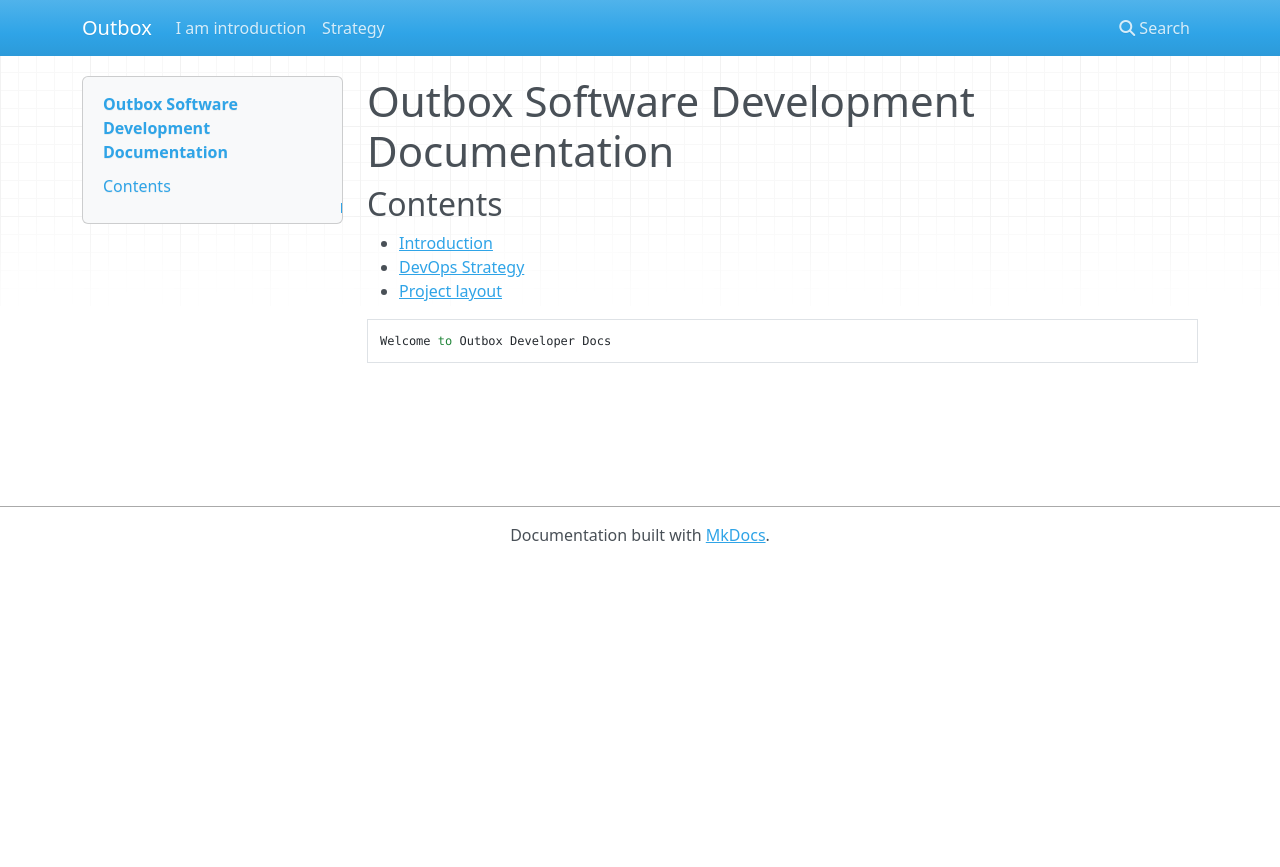
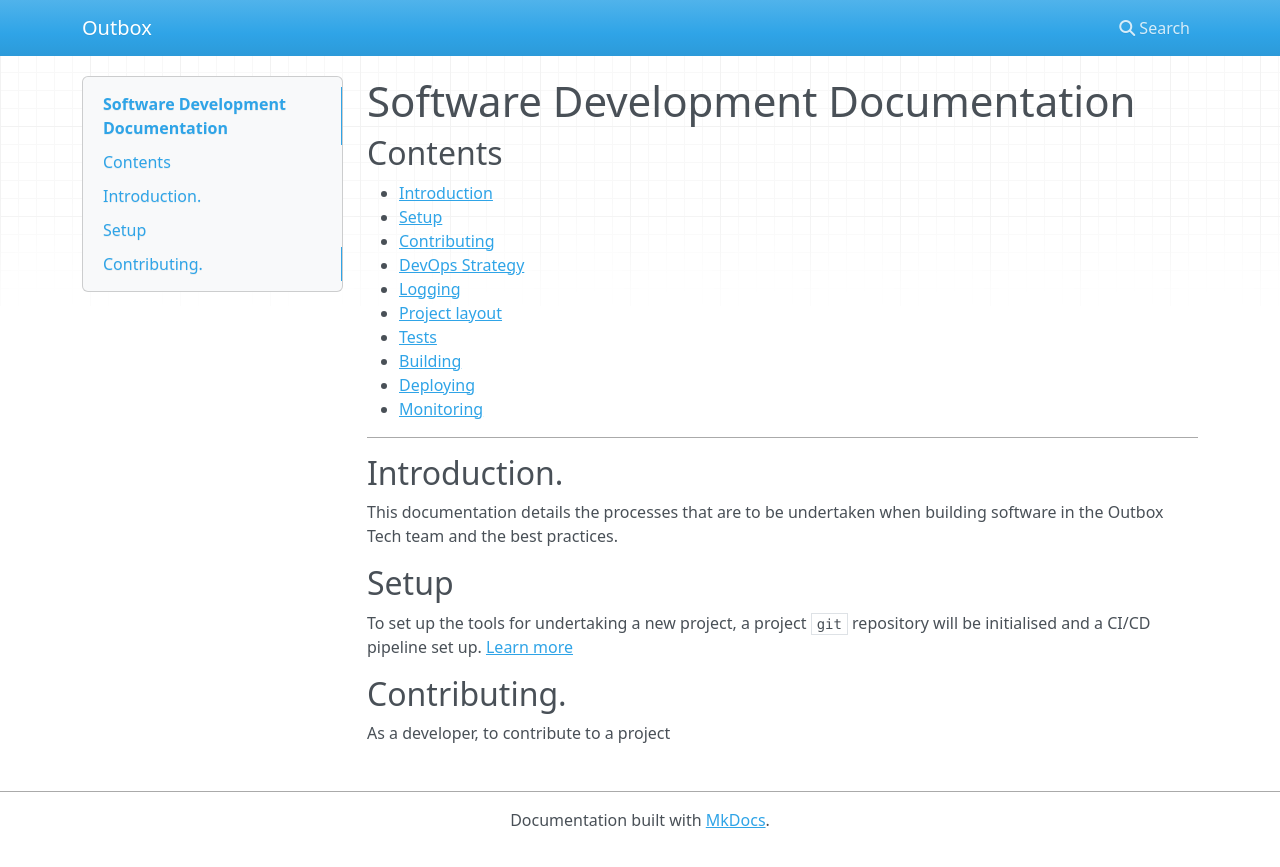
Before and after one commit to elijah0kello/mydocs, an MkDocs documentation site: the page built from docs/index.md, in a window 1280 px wide. Shown: the top 867 px of the page. Built offline with MkDocs 1.6.1, drawn with Linux system fonts in a browser that asks for light colours; nearby versions of some CDN libraries.

Commit message:
updating the introduction

```diff
--- a/docs/index.md
+++ b/docs/index.md
@@ -1,12 +1,27 @@
-# Outbox Software Development Documentation
-
-
+# Software Development Documentation
 
 ## Contents
 
-* [Introduction](introduction.md)
-* [DevOps Strategy](strategy.md)
-* [Project layout](layout.md)
+* [Introduction](./introduction.md)
+* [Setup](./setup.md)
+* [Contributing](./contributing.md)
+* [DevOps Strategy](./strategy.md)
+* [Logging](./logging.md)
+* [Project layout](./layout.md)
+* [Tests](./tests.md)
+* [Building](./building.md)
+* [Deploying](./deploy.md)
+* [Monitoring](./monitoring.md)
 
-#
-    Welcome to Outbox Developer Docs
+---
+
+## Introduction.
+
+This documentation details the processes that are to be undertaken when building software in the Outbox Tech team and the best practices.
+
+## Setup
+To set up the tools for undertaking a new project, a project `git` repository will be initialised and a CI/CD pipeline set up. [Learn more](./strategy.md)
+
+## Contributing.
+
+As a developer, to contribute to a project
--- a/mkdocs.yml
+++ b/mkdocs.yml
@@ -1,4 +1,3 @@
 site_name: Outbox
 nav:
-  - introduction.md
-  - strategy.md
+  - "Introduction": introduction.md
```
Also changed, not shown: docs/contributing.md (added, +1 -0 lines), docs/strategy.md (+5 -0 lines), docs/building.md (added), docs/deploy.md (added), docs/monitoring.md (added), docs/setup.md (added), docs/tests.md (added).
